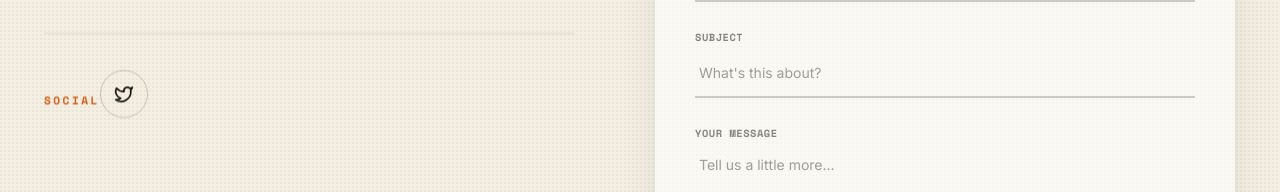
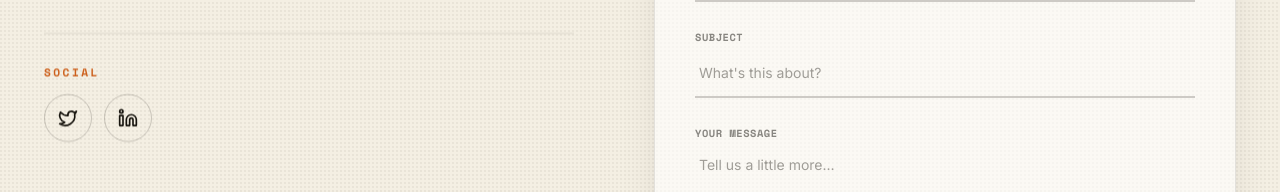
Before and after one commit to Xponentium-India/databeings_news_media_stats, a React (Vite) app: page /contact in a window 1280 px wide. Shown: the part 710-902 px from the top of the page. Built offline with nearby package versions, Linux system fonts and the light colour scheme; no server answers; a web font is replaced by a local one.

Commit message:
fix: update Twitter/X and LinkedIn profile URLs

```diff
--- a/src/components/Footer.tsx
+++ b/src/components/Footer.tsx
@@ -56,7 +56,7 @@ export function Footer() {
             <p className="eyebrow-light">Follow</p>
             <div className="mt-5 flex items-center gap-3">
               <a
-                href="https://twitter.com"
+                href="https://x.com/DataBeings"
                 target="_blank"
                 rel="noreferrer"
                 aria-label="Twitter"
@@ -65,7 +65,7 @@ export function Footer() {
                 <Twitter className="h-5 w-5" />
               </a>
               <a
-                href="https://linkedin.com"
+                href="https://www.linkedin.com/in/data-beings-76765021b/"
                 target="_blank"
                 rel="noreferrer"
                 aria-label="LinkedIn"
--- a/src/pages/Contact.tsx
+++ b/src/pages/Contact.tsx
@@ -1,5 +1,5 @@
 import { useState, type ReactNode } from "react";
-import { ArrowUpRight, Check, Mail, Twitter } from "lucide-react";
+import { ArrowUpRight, Check, Mail, Twitter, Linkedin } from "lucide-react";
 import { PageHero } from "@/components/PageHero";
 import { Reveal } from "@/components/Reveal";
 import { Button } from "@/components/ui/button";
@@ -39,15 +39,26 @@ export default function Contact() {
               <span className="font-mono text-[0.7rem] font-bold uppercase tracking-ticker text-flame-dark">
                 Social
               </span>
+              <div className="mt-3 flex items-center gap-3">
                 <a
-                href="https://twitter.com"
+                  href="https://x.com/DataBeings"
                   target="_blank"
                   rel="noreferrer"
                   aria-label="Twitter"
-                className="mt-3 inline-flex h-12 w-12 items-center justify-center rounded-full border border-ink/20 text-ink transition-colors hover:border-flame hover:bg-flame hover:text-white"
+                  className="inline-flex h-12 w-12 items-center justify-center rounded-full border border-ink/20 text-ink transition-colors hover:border-flame hover:bg-flame hover:text-white"
                 >
                   <Twitter className="h-5 w-5" />
                 </a>
+                <a
+                  href="https://www.linkedin.com/in/data-beings-76765021b/"
+                  target="_blank"
+                  rel="noreferrer"
+                  aria-label="LinkedIn"
+                  className="inline-flex h-12 w-12 items-center justify-center rounded-full border border-ink/20 text-ink transition-colors hover:border-flame hover:bg-flame hover:text-white"
+                >
+                  <Linkedin className="h-5 w-5" />
+                </a>
+              </div>
             </div>
           </Reveal>
 
```
Lines whose indentation alone changed are shown as unchanged.
